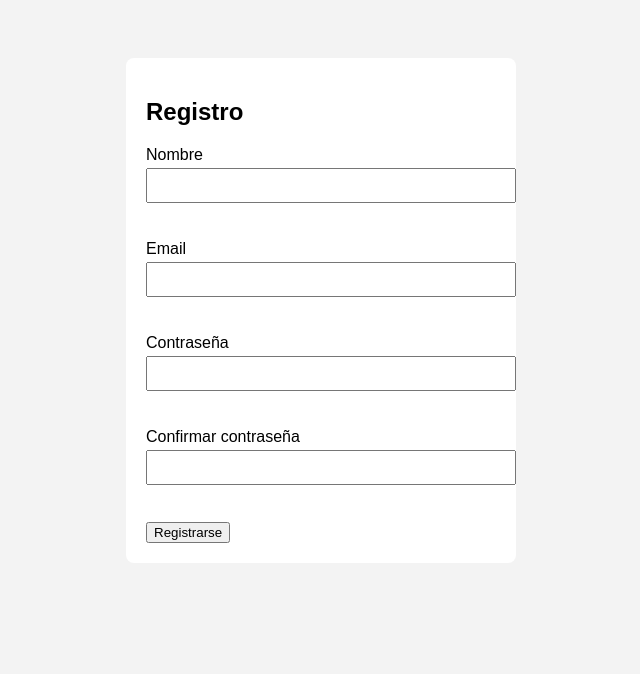
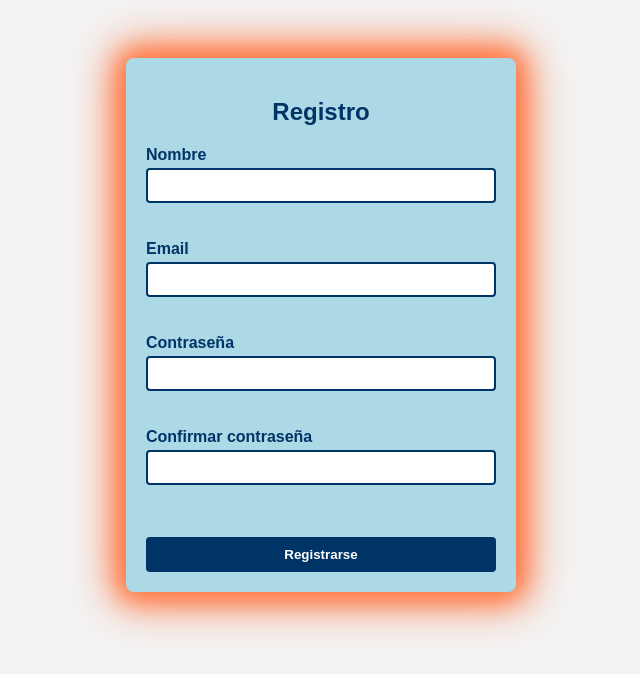
Before and after one commit to Alejandro-1113/Validador, a plain HTML site: page index.html in a window 1280 px wide. Shown: the whole page, without its empty margins (319-959 px from the left). Drawn offline with Linux system fonts and the light colour scheme.

Commit message:
Update styles for container and error message

```diff
--- a/style.css
+++ b/style.css
@@ -8,19 +8,76 @@ body {
 
 .container {
     width: 350px;
-    background: white;
+    background: #ADD8E6;
     padding: 20px;
     border-radius: 8px;
+    color: #003366;
+    box-shadow: 0 0 20px 5px #FF6B35,
+                0 0 40px 10px #FF6B35;
+    animation: rotatingGlow 3s infinite;
+}
+
+@keyframes rotatingGlow {
+    0% {
+        box-shadow: 0 0 20px 5px #FF6B35,
+                    0 0 40px 10px #FF6B35;
+    }
+    50% {
+        box-shadow: 0 0 30px 8px #FF8C5A,
+                    0 0 50px 12px #FF8C5A;
+    }
+    100% {
+        box-shadow: 0 0 20px 5px #FF6B35,
+                    0 0 40px 10px #FF6B35;
+    }
+}
+
+h2 {
+    color: #003366;
+    text-align: center;
+}
+
+label {
+    color: #003366;
+    font-weight: bold;
+    display: block;
+    margin-top: 10px;
 }
 
 input {
     width: 100%;
     padding: 8px;
     margin-top: 4px;
+    border: 2px solid #003366;
+    border-radius: 4px;
+    box-sizing: border-box;
+}
+
+input:focus {
+    outline: none;
+    border-color: #FF6B35;
+    box-shadow: inset 0 0 5px rgba(255, 107, 53, 0.3);
+}
+
+button {
+    width: 100%;
+    padding: 10px;
+    margin-top: 15px;
+    background: #003366;
+    color: white;
+    border: none;
+    border-radius: 4px;
+    font-weight: bold;
+    cursor: pointer;
+    transition: 0.3s;
+}
+
+button:hover {
+    background: #FF6B35;
 }
 
 .error {
-    color: red;
+    color: #D32F2F;
     font-size: 13px;
     height: 14px;
     margin-bottom: 10px;
```
